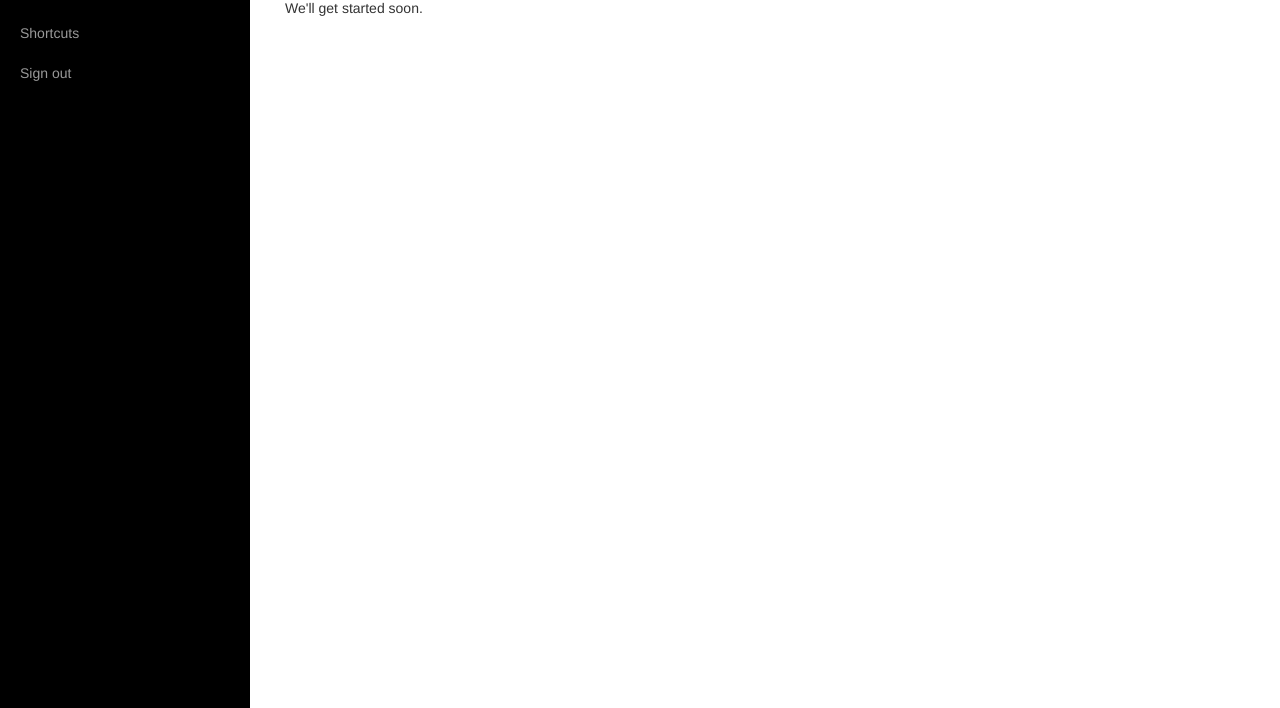
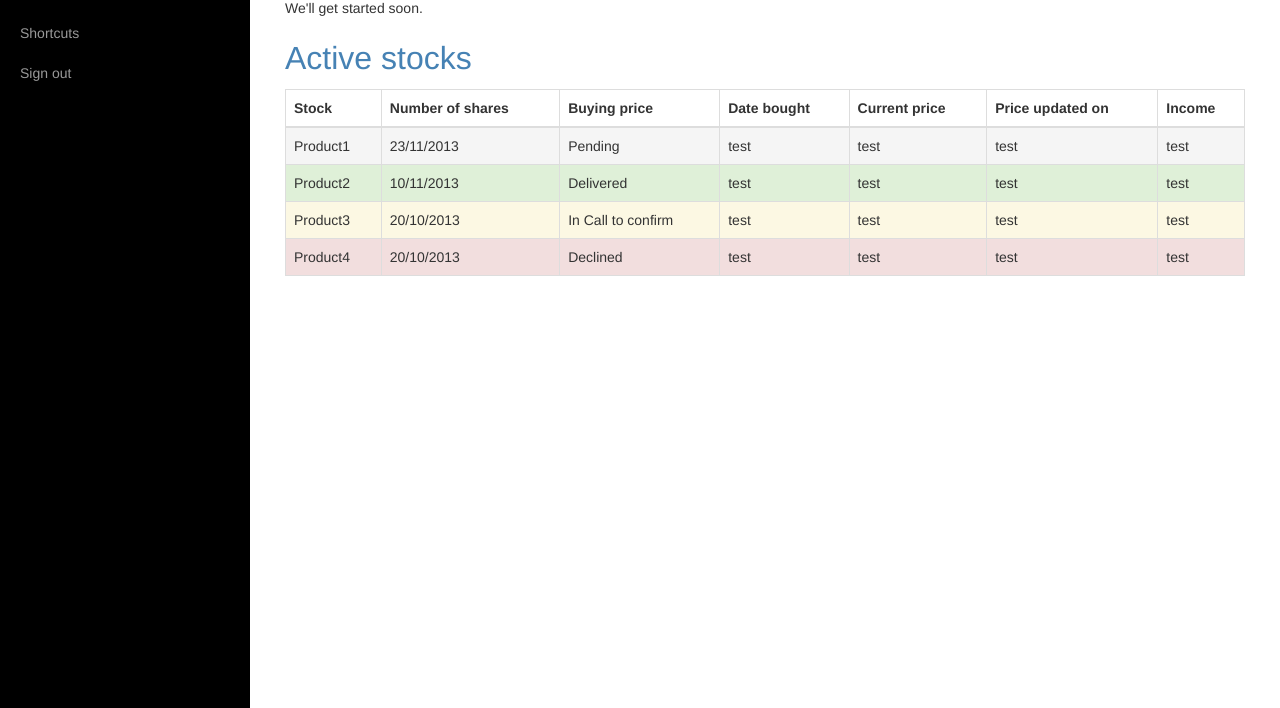
Before and after one commit to bharatreddy/thelogs, a Flask app: template bear/templates/profile_layout.html in a window 1280 px wide. Shown: the part 92-800 px from the top of the page. Run offline with Flask 2, Linux system fonts and the light colour scheme; the template is opened without the code that fills it, so the values that code supplies are empty; parts of the project's set-up code (start-up, migrations or seed data) failed here and were passed over; some libraries are stand-ins or nearby versions.

Commit message:
curr rev tab

```diff
--- a/bear/templates/profile_layout.html
+++ b/bear/templates/profile_layout.html
@@ -60,6 +60,58 @@
                         <p>We'll get started soon.</p>
                     </div>
                 </div>
+                <table class="table table-bordered table-hover">
+                   <caption><font size="6" color="steelblue">Active stocks</font></caption>
+                   <thead>
+                      <tr>
+                         <th>Stock</th>
+                         <th>Number of shares</th>
+                         <th>Buying price</th>
+                         <th>Date bought</th>
+                         <th>Current price</th>
+                         <th>Price updated on</th>
+                         <th>Income</th>
+                      </tr>
+                   </thead>
+                   <tbody>
+                      <tr class="active">
+                         <td>Product1</td>
+                         <td>23/11/2013</td>
+                         <td>Pending</td>
+                         <td>test</td>
+                         <td>test</td>
+                         <td>test</td>
+                         <td>test</td>
+                      </tr>
+                      <tr class="success">
+                         <td>Product2</td>
+                         <td>10/11/2013</td>
+                         <td>Delivered</td>
+                         <td>test</td>
+                         <td>test</td>
+                         <td>test</td>
+                         <td>test</td>
+                      </tr>
+                      <tr  class="warning">
+                         <td>Product3</td>
+                         <td>20/10/2013</td>
+                         <td>In Call to confirm</td>
+                         <td>test</td>
+                         <td>test</td>
+                         <td>test</td>
+                         <td>test</td>
+                      </tr>
+                      <tr  class="danger">
+                         <td>Product4</td>
+                         <td>20/10/2013</td>
+                         <td>Declined</td>
+                         <td>test</td>
+                         <td>test</td>
+                         <td>test</td>
+                         <td>test</td>
+                      </tr>
+                   </tbody>
+                </table>
             </div>
         </div>
         <!-- /#page-content-wrapper -->
```
